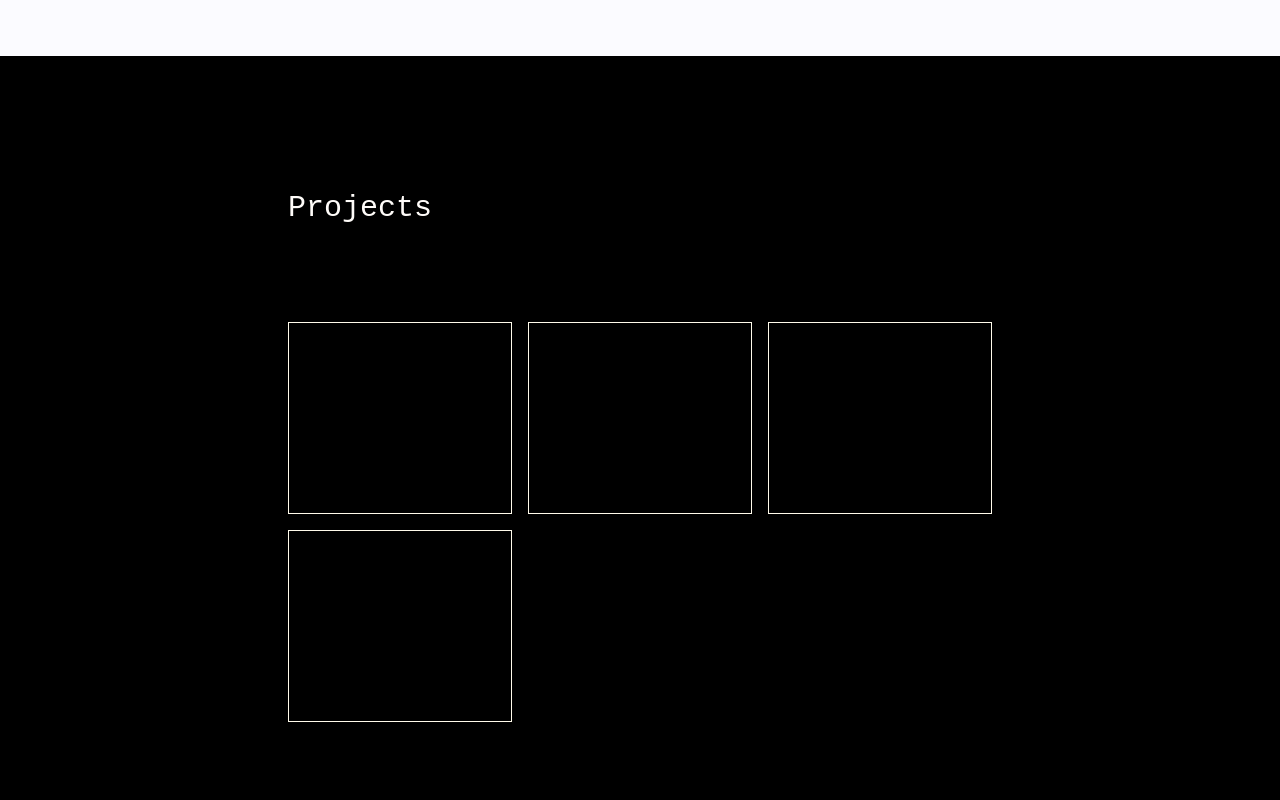
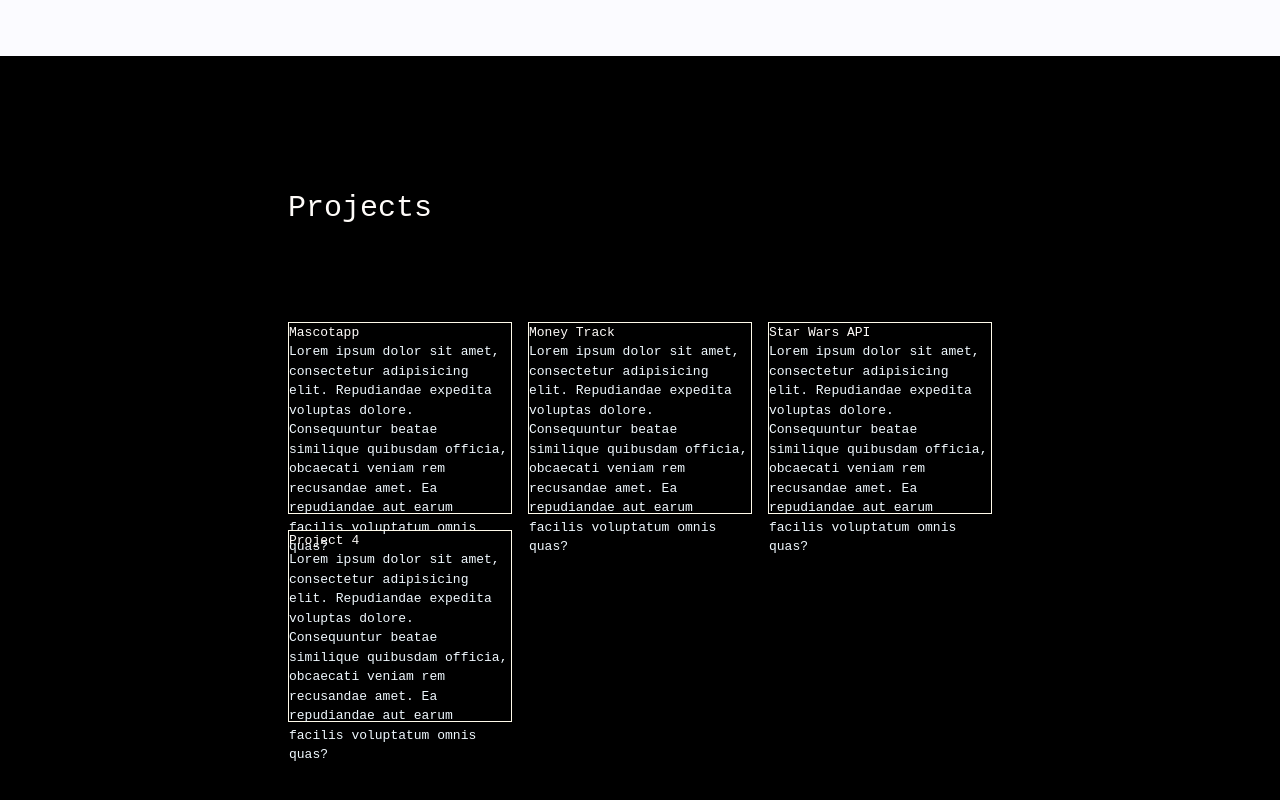
Before and after one commit to tgodoy12/portfolio, a React (Create React App) app: page / in a window 1280 px wide. Shown: the part 1547-2347 px from the top of the page. Built offline with nearby package versions, Linux system fonts and the light colour scheme.

Commit message:
project info rendered in projects component

```diff
--- a/src/js/assets/projects.json
+++ b/src/js/assets/projects.json
@@ -1,4 +1,5 @@
-[
+{
+    "projects": [
         {
             "name": "Mascotapp",
             "description": "Lorem ipsum dolor sit amet, consectetur adipisicing elit. Repudiandae expedita voluptas dolore. Consequuntur beatae similique quibusdam officia, obcaecati veniam rem recusandae amet. Ea repudiandae aut earum facilis voluptatum omnis quas?",
@@ -24,3 +25,4 @@
             "image": "image"
         }
     ]
+}
--- a/src/js/components/projectCard.js
+++ b/src/js/components/projectCard.js
@@ -1,8 +1,16 @@
 import React from "react";
 
-const ProjectCard = () => {
+const ProjectCard = (props) => {
     return (
         <div className="border border-amber-50 h-48 w-full min-w-40">
+
+            <div className="title">
+                {props.name}
+            </div>
+
+            <div className="description text-sky-50">
+                {props.description}
+            </div>
 
         </div>
     )
--- a/src/js/components/projects.js
+++ b/src/js/components/projects.js
@@ -1,9 +1,18 @@
-import React from "react";
-// import PolygonTop from "./polygonTop";
+import React, { useContext, useEffect } from "react"; // A
+
+import { Context } from "../store/appContext";
 import ProjectCard from "./projectCard";
 
 
 const Projects = () => {
+
+    const { store, actions } = useContext(Context);
+    console.log(store.projects);
+
+    useEffect(() => {
+        actions.loadProjects();
+        // eslint-disable-next-line
+    }, []);
 
     return (
         <div className=" min-h-screen bg-[#000000] flex flex-col justify-center mx-auto px-24 sm:px-32 lg:px-36 xl:px-72">
@@ -12,15 +21,21 @@
                 Projects
             </div>
 
-            <div class="
+            <div className="
                 grid grid-cols-1 gap-4
                 justify-items-center
                 md:grid-cols-2
                 xl:grid-cols-3">
-                <ProjectCard />
-                <ProjectCard />
-                <ProjectCard />
-                <ProjectCard />
+                {store.projects.map((project, index) => (
+                    <ProjectCard
+                        key={index}
+                        project={project}
+                        name={project.name}
+                        description={project.description}
+                        tools={project.tools}
+                        image={project.image}
+                    />
+                ))}
             </div>
 
 
--- a/src/js/store/appContext.js
+++ b/src/js/store/appContext.js
@@ -1,30 +1,26 @@
-import React, { useState, useEffect } from "react";
+import React, { useState } from "react";
 import getState from "./flux";
 
 export const Context = React.createContext(null);
 
 const injectContext = PassedComponent => {
     const StoreWrapper = props => {
-        const [state, setState] = useState(
+        const [state, setState] = useState(() =>
             getState({
                 getStore: () => state.store,
                 getActions: () => state.actions,
                 setStore: updatedStore =>
-                    setState({
-						store: Object.assign(state.store, updatedStore),
-						actions: { ...state.actions }
-					})
+                    setState(prevState => ({
+                        store: { ...prevState.store, ...updatedStore },
+                        actions: { ...prevState.actions }
+                    }))
             })
         );
 
-        useEffect(() => {
-
-		}, [state.actions]);
-
         return (
             <Context.Provider value={state}>
-				<PassedComponent {...props} />
-			</Context.Provider>
+                <PassedComponent {...props} />
+            </Context.Provider>
         );
     };
     return StoreWrapper;
--- a/src/js/store/flux.js
+++ b/src/js/store/flux.js
@@ -1,14 +1,20 @@
-import skillsData from "../assets/skills.json"; // Ajusta la ruta según tu estructura
+import skillsData from "../assets/skills.json";
+import projectsList from "../assets/projects.json";
 
 const getState = ({ getStore, getActions, setStore }) => {
     return {
         store: {
-            skills: []
+            skills: [],
+            projects: []
         },
 
         actions: {
             loadSkills: () => {
                 setStore({ skills: skillsData.skills });
+            },
+
+            loadProjects: async () => {
+                await setStore({ projects: projectsList.projects })
             }
         }
     };
```
Lines whose indentation alone changed are shown as unchanged.
